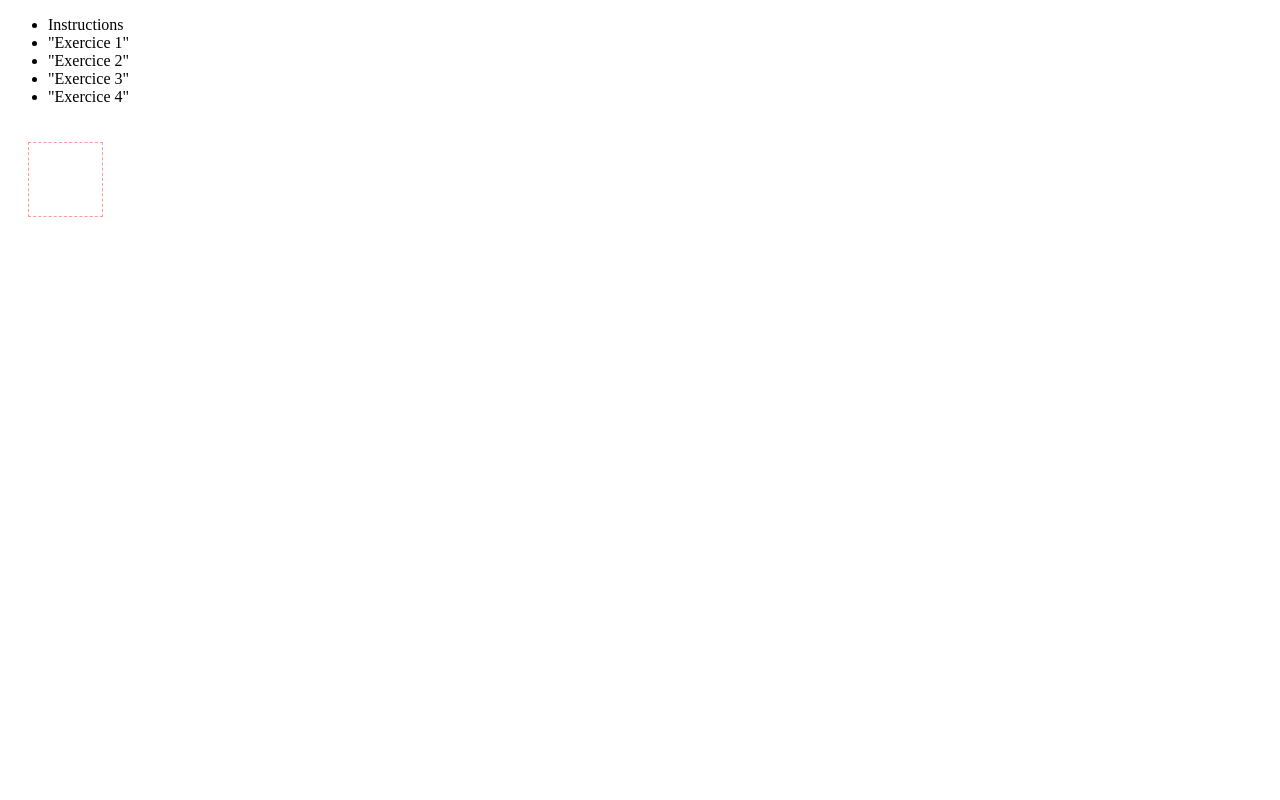
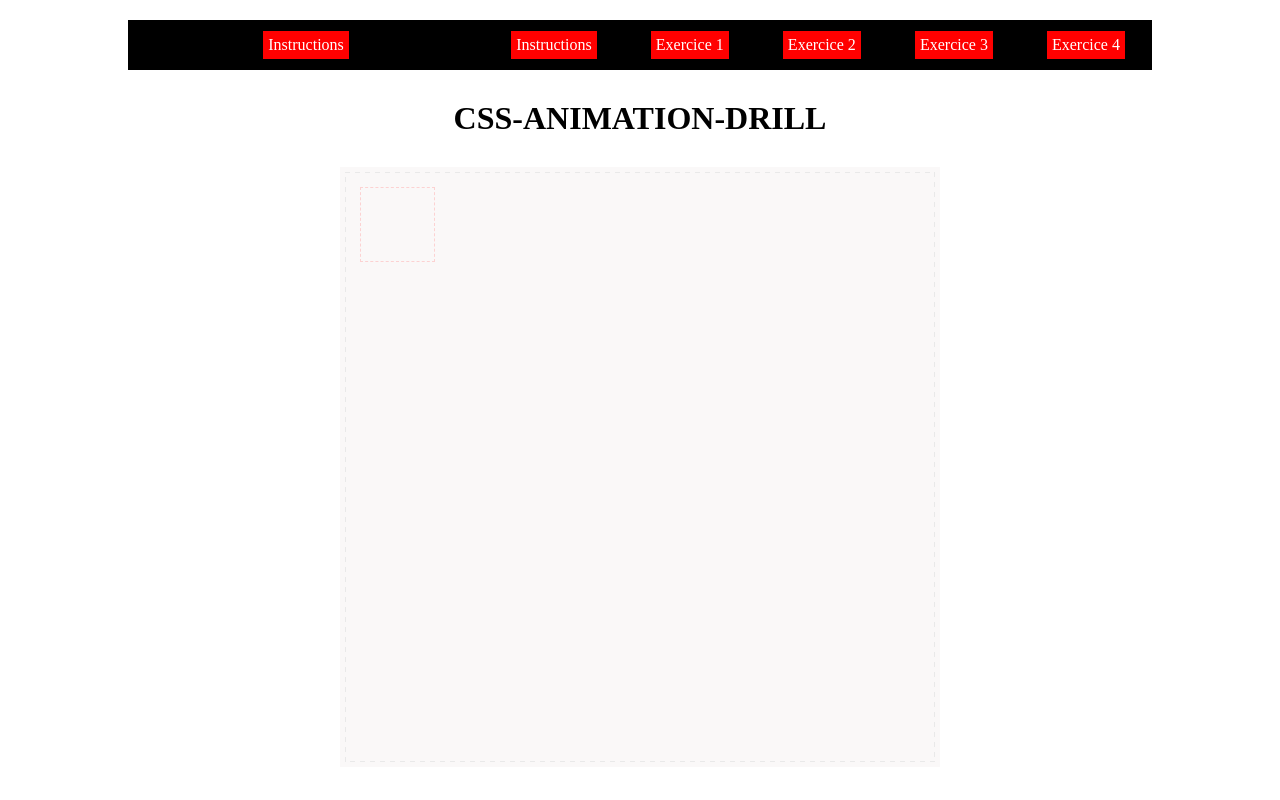
Before and after one commit to makemyA/css-animation-drill, a plain HTML site: page index.html in a window 1280 px wide. Drawn offline with Linux system fonts and the light colour scheme.

Commit message:
html+css HEADER

```diff
--- a/Style/index.css
+++ b/Style/index.css
@@ -2,20 +2,78 @@
   -webkit-box-sizing: border-box;
      -moz-box-sizing: border-box;
           box-sizing: border-box;
+          padding:0px;
+          margin:0px;
 }
 
 body {
-	width:100%;
-	height: auto;
-	text-align: justify;
+
 }
 
 header {
+	display: grid;
+	grid-template-columns: : 1fr 3fr;
+	width: 80%;
+	margin: 20px auto 20px auto;
+	height: 50px;
+	background-color: black;
+
 
 }
-.menu
-.list
 
+.box {
+	display:flex;
+	justify-content: center;
+	align-items: center;
+}
+.menu {
+	grid-column: 2 / 3;
+	height:100%;
+
+	padding: 0px;
+
+
+
+}
+.list {
+	display: flex;
+	flex-direction: row;
+	height: 100%;
+	justify-content: space-around;
+	align-items: center;
+	list-style: none;
+
+}
+.list-item {
+	color: white;
+	background-color: red;
+
+	padding: 5px;
+
+}
+ .list-item .instructions {
+	grid-column: 1 /2 ;
+	flex: ;
+
+}
+.exercice-1 {
+	flex:;
+
+}
+.exercice-2 {
+    flex:;
+}
+.exercice-3 {
+	flex:;
+}
+.exercice-4 {
+	flex:;
+}
+
+.main-title {
+	text-align: center;
+	margin: 30px;
+}
 
 
 
--- a/index.html
+++ b/index.html
@@ -7,32 +7,38 @@
 </head>
 <body>
 	<header>
-		<div class="menu">
-			<nav>
+		<div class="box">
+			<div class=" list-item instructions">
+					Instructions
+			</div>
+		</div>
+		<nav class="menu">
 			<ul class="list">
-					<li class=" list-item Instructions">
+				<li class=" list-item instructions">
 					Instructions
 				</li>
-					<li class="list-item Exercice-1">
-						"Exercice 1"
+				<li class="list-item exercice-1">
+					Exercice 1
 				</li>
-					<li class="list-item Exercice-2">
-						"Exercice 2"
+				<li class="list-item exercice-2">
+					Exercice 2
 				</li>
-					<li class="list-item Exercice-3">
-						"Exercice 3"
+					<li class="list-item exercice-3">
+					Exercice 3
 				</li>
-					<li class="list-item Exercice-4">
-						"Exercice 4"
+				<li class="list-item exercice-4">
+					Exercice 4
 				</li>
 
 				</ul>
 			</nav>
 
-		</div>
-
 	</header>
-	<main></main>
+	<main>
+		<h1 class="main-title">
+			CSS-ANIMATION-DRILL
+		</h1>
+	</main>
 	<footer></footer>
 	<div id="stage">
 		<div id="hero">
```
Lines whose indentation alone changed are shown as unchanged.
